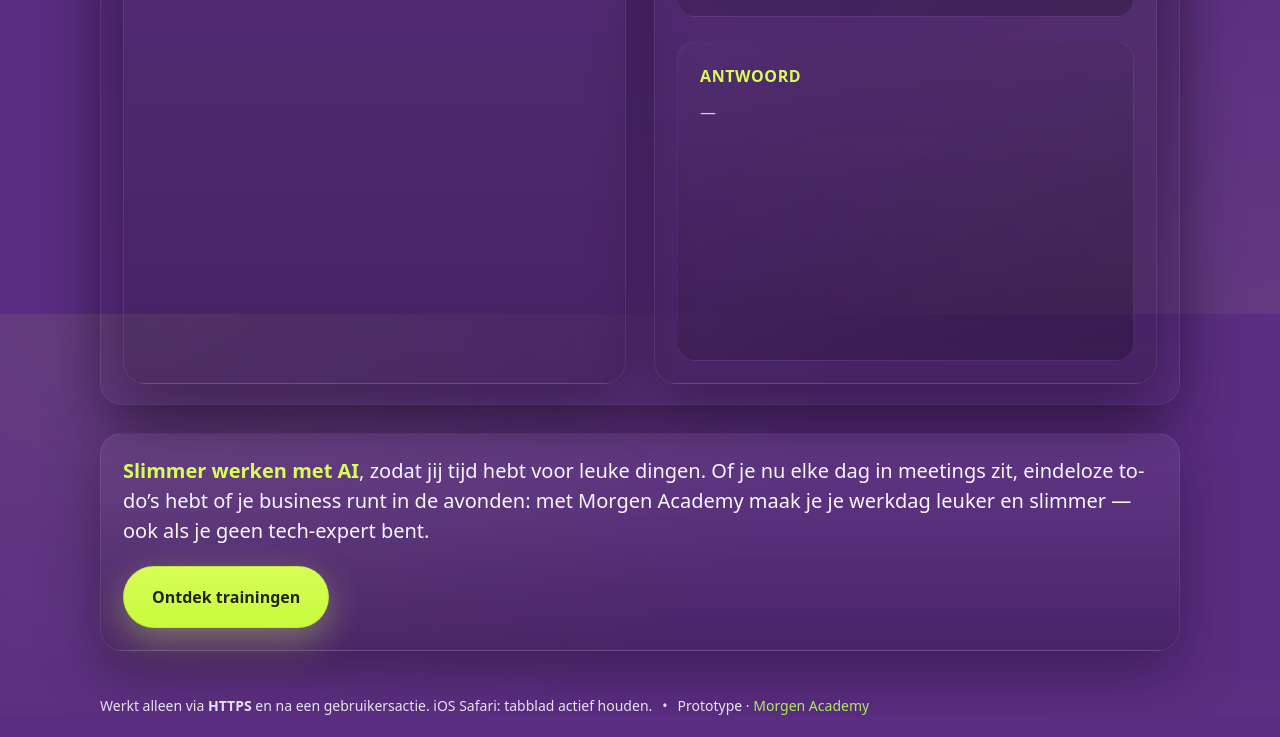
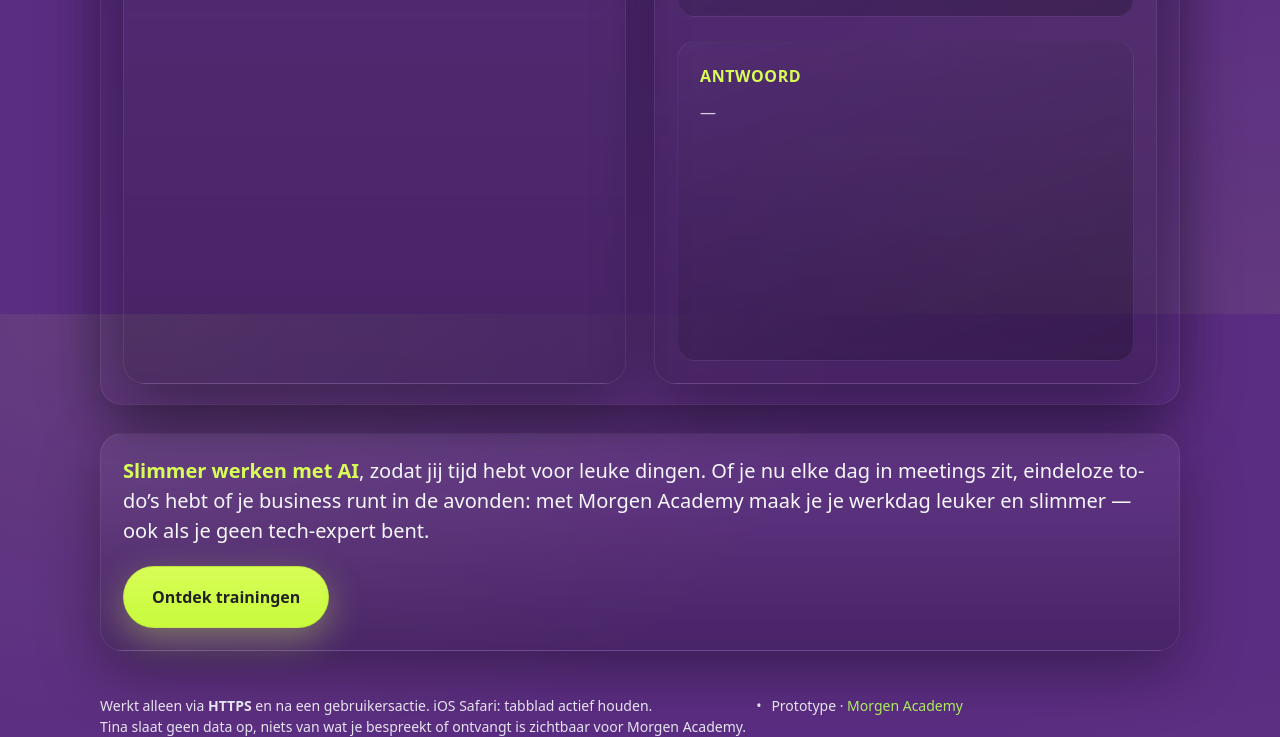
Before and after one commit to harmenvanheist-dotcom/Tina-voice, a plain HTML site: page index.html in a window 1280 px wide. Shown: the part 486-1223 px from the top of the page. Before the commit the page ends 1202 px from the top, so only its background shows below. Drawn offline with Linux system fonts and the light colour scheme.

Commit message:
Update index.html

```diff
--- a/index.html
+++ b/index.html
@@ -291,7 +291,7 @@
     <div class="spacer-bottom"></div>
 
     <footer class="footer">
-      <div>Werkt alleen via <strong>HTTPS</strong> en na een gebruikersactie. iOS Safari: tabblad actief houden.</div>
+      <div>Werkt alleen via <strong>HTTPS</strong> en na een gebruikersactie. iOS Safari: tabblad actief houden.<br>Tina slaat geen data op, niets van wat je bespreekt of ontvangt is zichtbaar voor Morgen Academy.</div>
       <div>•</div>
       <div>Prototype · <a href="https://morgenacademy.nl">Morgen Academy</a></div>
     </footer>
```
